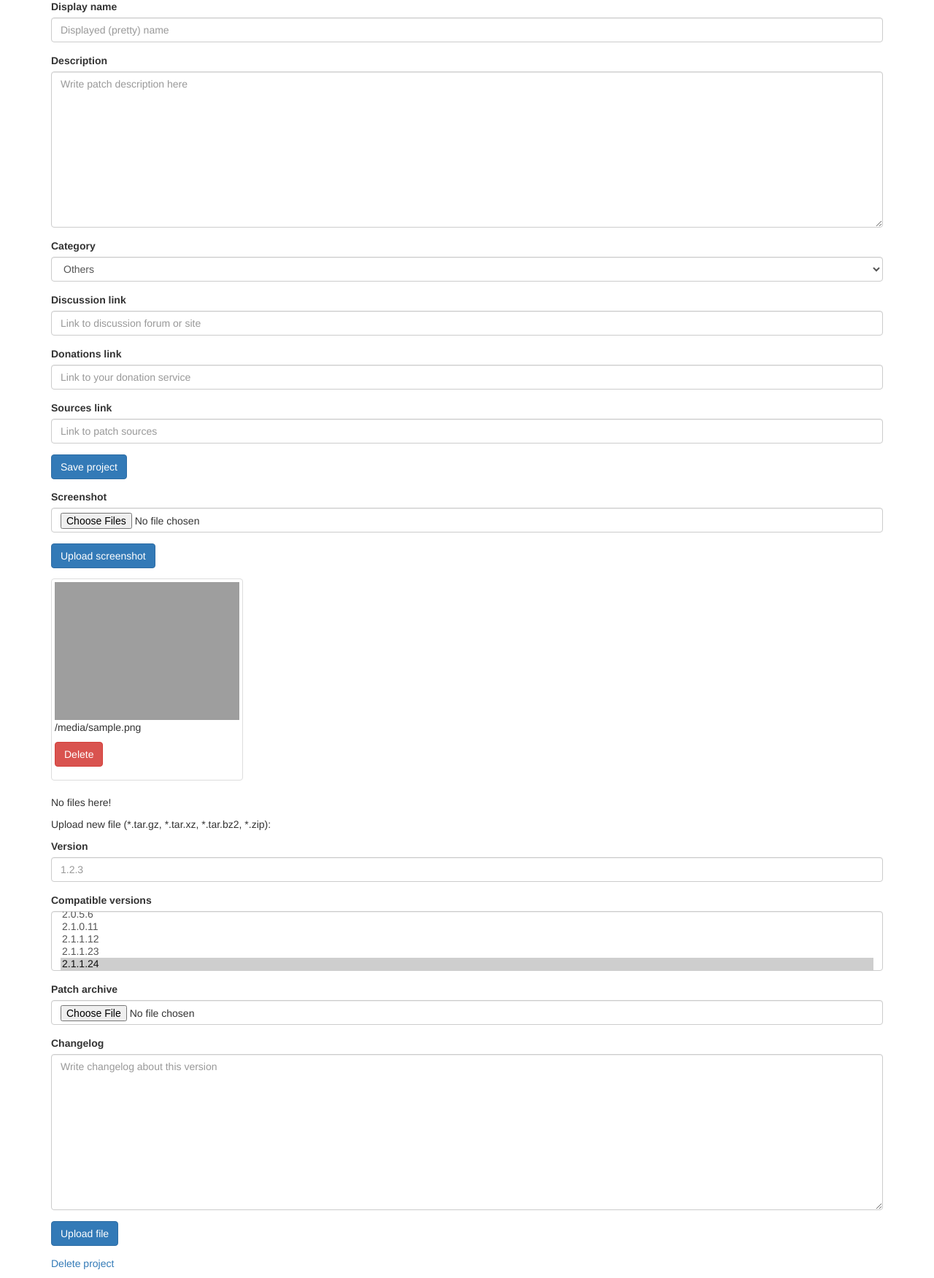
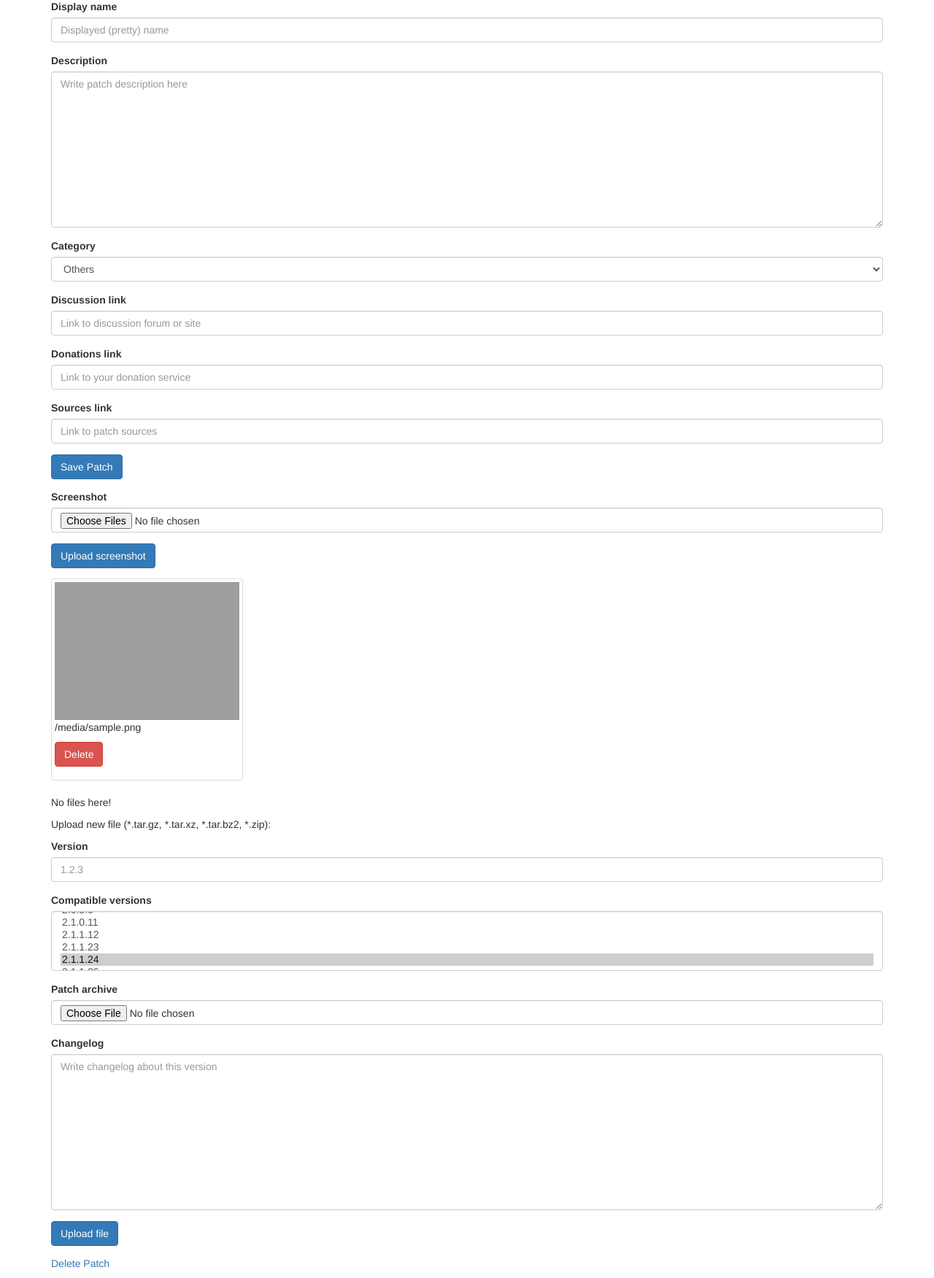
Before and after one commit to sailfishos-patches/pm-web-catalog, a Django app: template example/templates/plain/example/edit_project.html in a window 1280 px wide. Shown: the part 103-1855 px from the top of the page at 73% size. Run offline with Django 3.2, Linux system fonts and the light colour scheme; tables that the repository leaves empty hold one stand-in row (values such as "Sample post"); the template is opened without the code that fills it: values that come from a table or form of the project are taken from there, most other values are stand-ins (such as "Sample title", 1, 10 or a date in 2020); some libraries are stand-ins or nearby versions; grey boxes are pictures that could not be loaded.

Commit message:
[edit_project] Align wording

```diff
--- a/example/templates/plain/example/edit_project.html
+++ b/example/templates/plain/example/edit_project.html
@@ -2,7 +2,7 @@
 {% load bootstrap3 %}
 
 {% block head_title %}
-Project: {{ project_name }}
+Patch: {{ project_name }}
 {% endblock %}
 
 {% block content %}
@@ -11,7 +11,7 @@ Project: {{ project_name }}
 <p><form method="post" enctype="multipart/form-data">
   {% csrf_token %}
   {% bootstrap_form project_form %}
-  {% bootstrap_button "Save project" button_type="submit" button_class="btn-primary" name="project-edit" %}
+  {% bootstrap_button "Save Patch" button_type="submit" button_class="btn-primary" name="project-edit" %}
 </form></p>
 <p><form method="post" enctype="multipart/form-data">
   {% csrf_token %}
@@ -61,6 +61,6 @@ Project: {{ project_name }}
   {% bootstrap_form upload_form layout=layout %}
   {% bootstrap_button "Upload file" button_type="submit" button_class="btn-primary" name="file-upload" %}
 </form></p>
-<p><a href="{% url 'delete_project' project_form.instance.name %}">Delete project</a></p>
+<p><a href="{% url 'delete_project' project_form.instance.name %}">Delete Patch</a></p>
 </div>
 {% endblock %}
```
